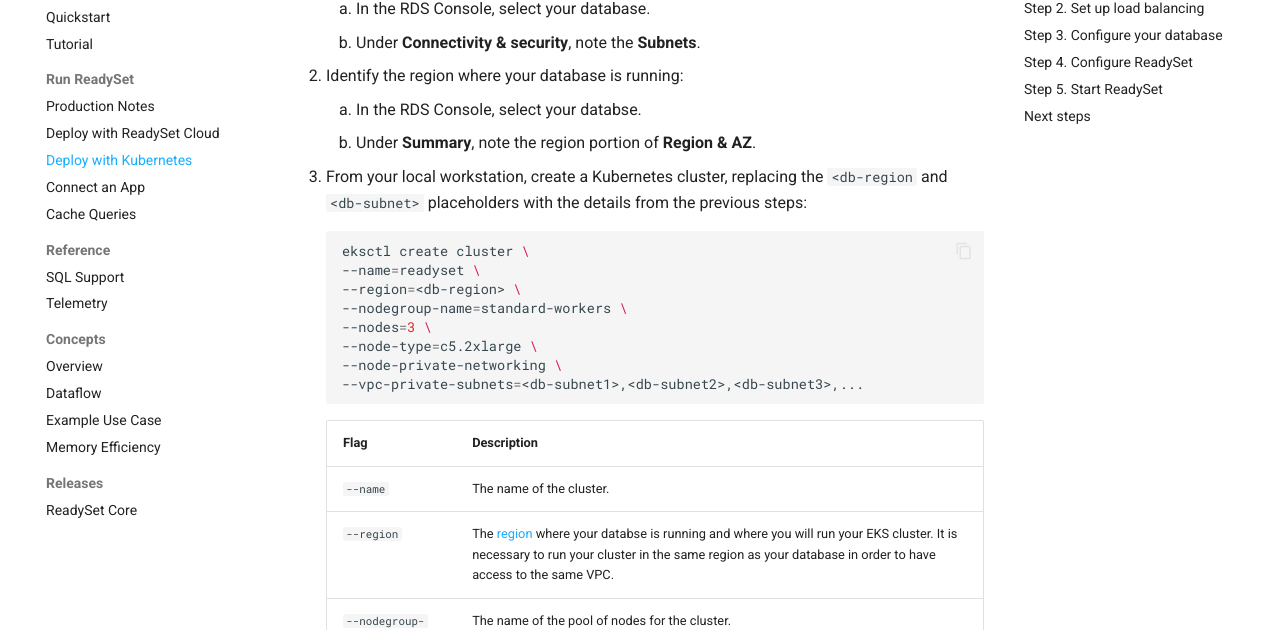
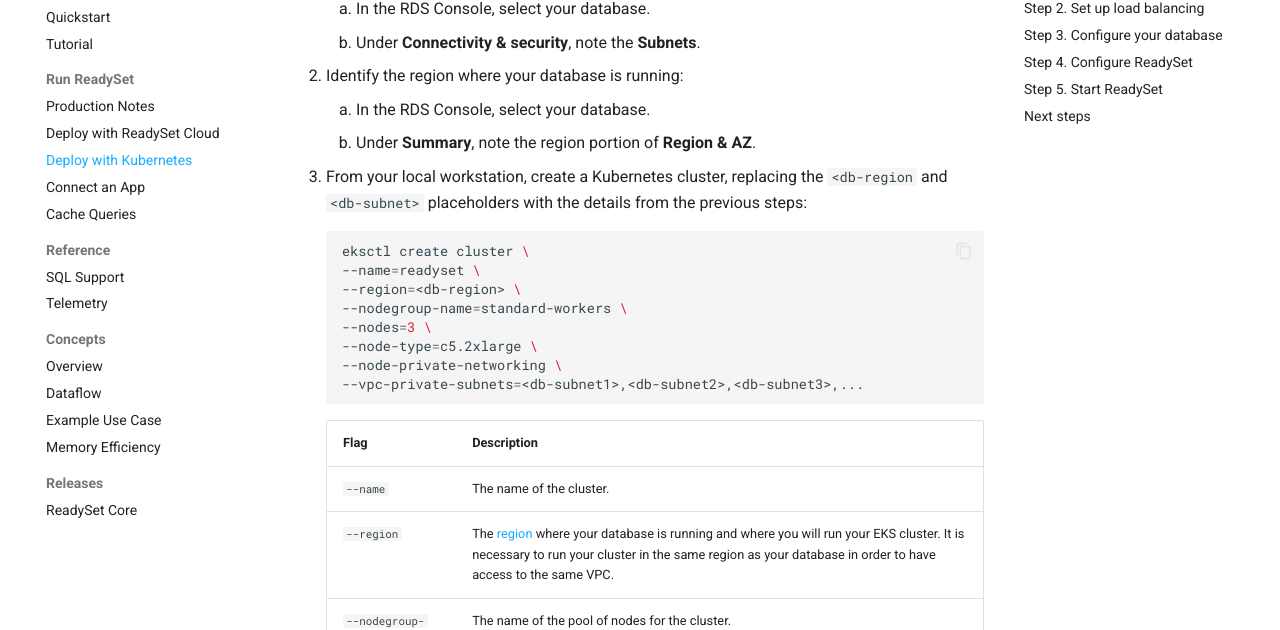
Before and after one commit to readysettech/docs-old, an MkDocs documentation site: the page built from docs/guides/deploy-readyset-kubernetes.md, in a window 1280 px wide and 900 px high, scrolled down 1426 px. Shown: the part 160-790 px from the top of the window. Built offline with MkDocs 1.6.1 and Material for MkDocs 9.7.7, drawn with Linux system fonts in a browser that asks for light colours; comment, search, counter and statistics services are not loaded.

Commit message:
Fix Databse -> Database in Kubernetes guide

```diff
--- a/docs/guides/deploy-readyset-kubernetes.md
+++ b/docs/guides/deploy-readyset-kubernetes.md
@@ -70,7 +70,7 @@
 
 2. Identify the region where your database is running:
 
-    1. In the RDS Console, select your databse.
+    1. In the RDS Console, select your database.
     2. Under **Summary**, note the region portion of **Region & AZ**.
 
 3. From your local workstation, create a Kubernetes cluster, replacing the `<db-region` and `<db-subnet>` placeholders with the details from the previous steps:
@@ -89,7 +89,7 @@
     | Flag | Description                          |
     | -----| ------------------------------------ |
     | `--name` | The name of the cluster.  |
-    | `--region` | The [region](https://docs.aws.amazon.com/AWSEC2/latest/UserGuide/using-regions-availability-zones.html) where your databse is running and where you will run your EKS cluster. It is necessary to run your cluster in the same region as your database in order to have access to the same VPC. |
+    | `--region` | The [region](https://docs.aws.amazon.com/AWSEC2/latest/UserGuide/using-regions-availability-zones.html) where your database is running and where you will run your EKS cluster. It is necessary to run your cluster in the same region as your database in order to have access to the same VPC. |
     | `--nodegroup-name` | The name of the pool of nodes for the cluster. |
     | `--nodes` | <p>The number of nodes in the cluster.</p><p>3 is the minimum required for a simple ReadySet deployment of one ReadySet Server, one ReadySet Adapter, and one instance of Consul.</p> |
     | `--node-type` | <p>The [instance type](https://www.amazonaws.cn/en/ec2/instance-types/) to use for the nodes.</p><p>The `c5.2xlarge` type is fine for testing ReadySet; however, ReadySet is a memory-intensive application, so you should use memory-optimized instances (`r5.2xlarge` or larger) for production deployments.</p> |
```
